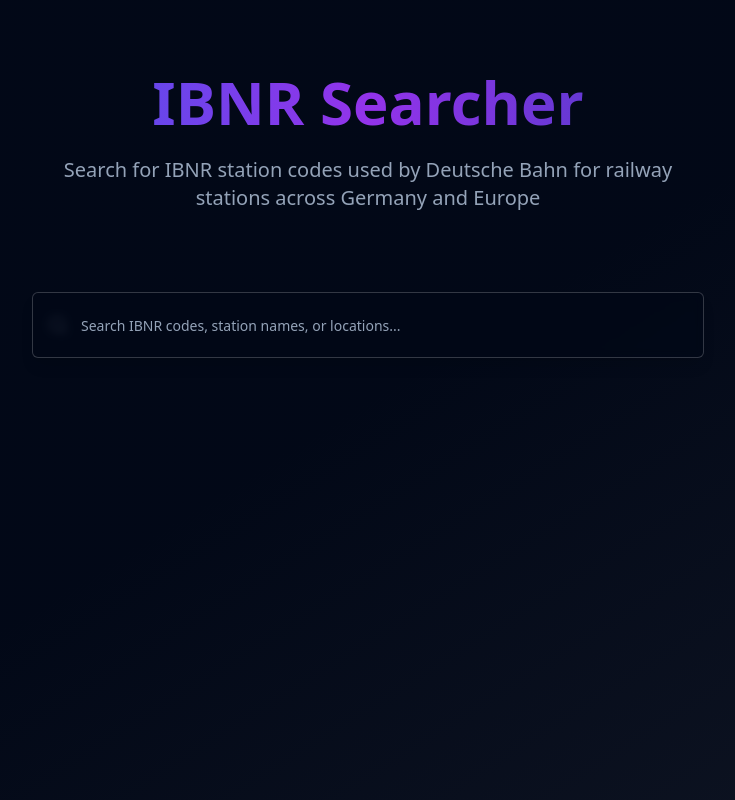
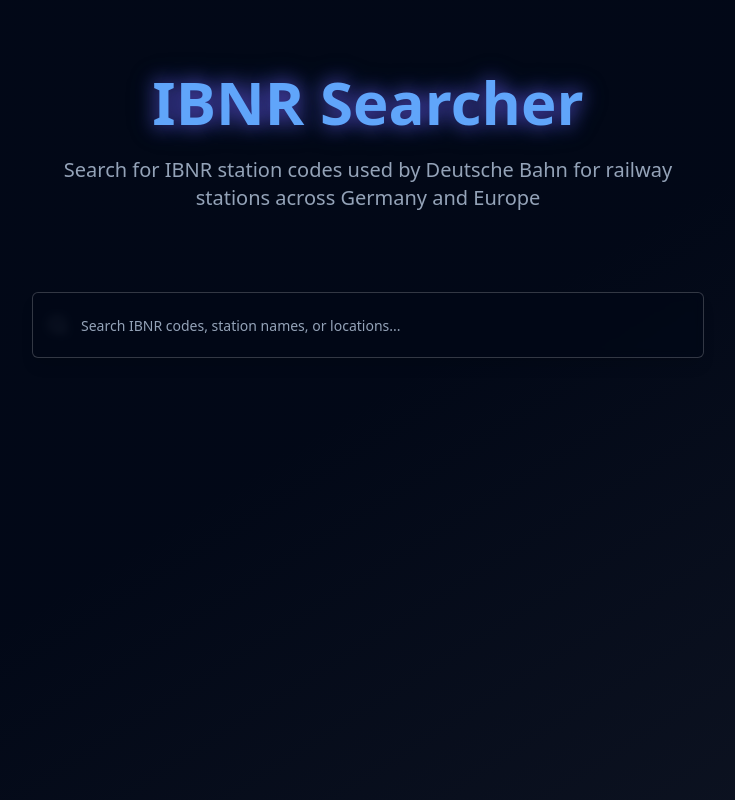
Before and after one commit to Schlauer-Hax/ibnr-searcher, a React (Vite) app: page / in a window 1280 px wide. Shown: the whole page, without its empty margins (272-1007 px from the left). Built offline with nearby package versions, Linux system fonts and the light colour scheme.

Commit message:
Fix title color interference
Attempt to bypass Dark Reader interference with the title color.

```diff
--- a/src/components/SearchInterface.tsx
+++ b/src/components/SearchInterface.tsx
@@ -52,7 +52,7 @@ const SearchInterface = () => {
       <div className="w-full max-w-6xl mx-auto p-6 space-y-8">
         <div className="text-center space-y-6 py-12">
           <div className="relative">
-            <h1 className="text-6xl font-bold bg-gradient-to-r from-blue-600 via-purple-600 to-blue-800 bg-clip-text text-transparent">
+            <h1 className="text-6xl font-bold text-blue-400 drop-shadow-[0_0_10px_rgba(59,130,246,0.5)] [text-shadow:0_0_20px_rgba(147,51,234,0.4)]" style={{ color: '#60a5fa !important' }}>
               IBNR Searcher
             </h1>
             <div className="absolute inset-0 bg-gradient-to-r from-primary via-blue-500 to-purple-500 opacity-20 blur-3xl -z-10"></div>
```
